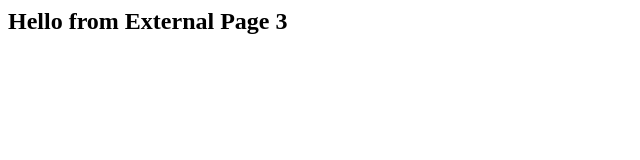
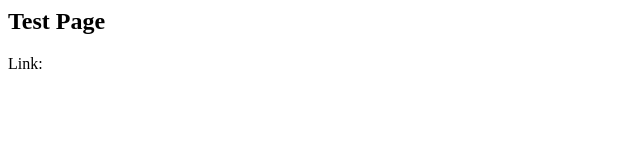
Before and after one commit to anuarars/script, a plain HTML site: page index.html in a window 1280 px wide. Shown: the whole page, without its empty margins (0-640 px from the left). Drawn offline with Linux system fonts and the light colour scheme.

Commit message:
Update index.html

```diff
--- a/index.html
+++ b/index.html
@@ -3,9 +3,18 @@
     <title>Test Page</title>
 </head>
 <body>
-    <h2>Hello from External Page 3</h2>
+    <h2>Test Page</h2>
+    <p>Link: <span id="queryParams"></span></p>
+
     <script>
-        console.log("Current URL:", window.location);
+        // Get the URL parameters
+        const params = window.location.search;
+
+        // Display the parameters on the page
+        document.getElementById("queryParams").textContent = params;
+
+        // Also log it to the console
+        console.log("Current URL:", params);
     </script>
 </body>
 </html>
```
